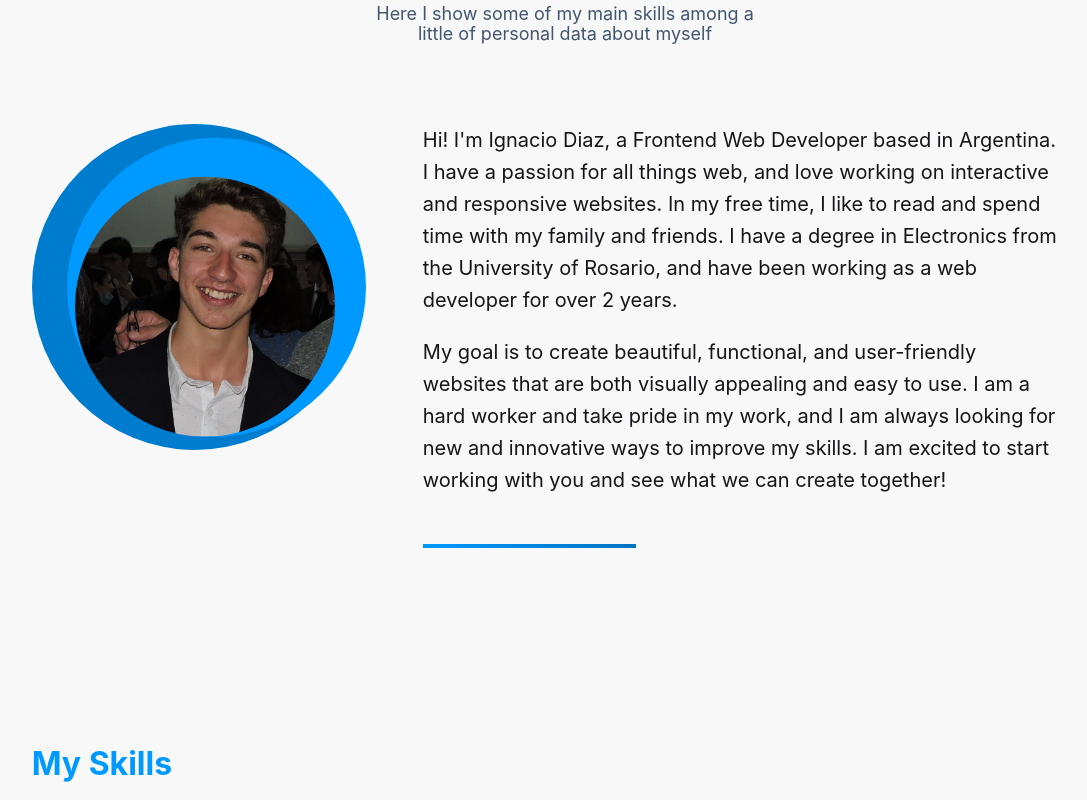
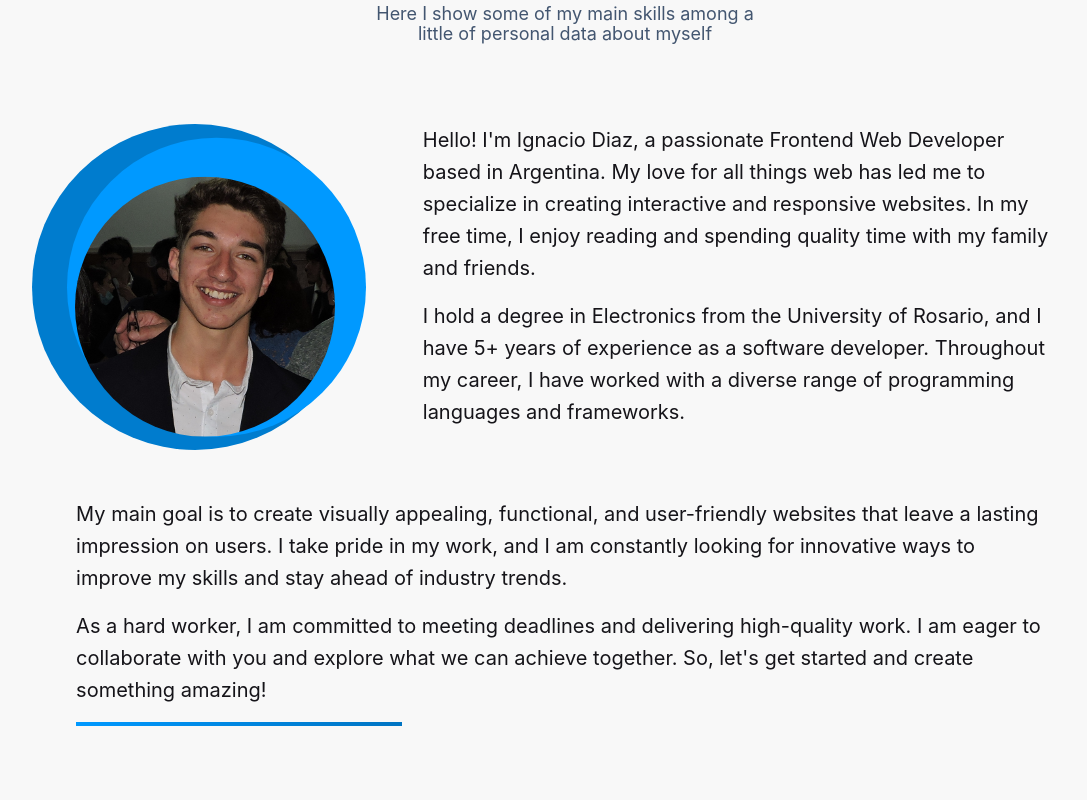
Before and after one commit to DiazIgnacio/portfolio-v2, a Next.js app: page / in a window 1280 px wide. Shown: the part 920-1720 px from the top of the page, without its empty margins (75-1162 px from the left). Built offline with nearby package versions, Linux system fonts and the light colour scheme; a web font is replaced by a local one.

Commit message:
feat: update about me text

```diff
--- a/src/components/About/index.tsx
+++ b/src/components/About/index.tsx
@@ -24,33 +24,50 @@ const About = (props: React.HTMLProps<HTMLDivElement>) => {
         </p>
       </div>
 
-      <div className="mt-20 flex flex-col items-center lg:flex-row lg:items-start lg:justify-between">
+      <div className="mt-20 flex flex-col flex-wrap items-center md:flex-row md:items-start md:justify-between">
         <div
-          className="relative w-3/4 text-center lg:w-1/3"
+          className="relative w-3/4 text-center md:w-1/3"
           data-aos="fade-right"
           data-aos-delay="400"
         >
           <Circles />
         </div>
         <div
-          className="mx-auto mt-12 w-11/12 text-base font-normal leading-8 text-black lg:mt-0 lg:w-3/5 lg:text-lg xl:text-xl"
+          className="mx-auto mt-12 w-11/12 space-y-4 text-base font-normal
+           leading-8 text-black md:mt-0 md:w-3/5 lg:text-lg xl:text-xl"
           data-aos="fade-left"
           data-aos-delay="400"
         >
           <p>
-            Hi! I'm Ignacio Diaz, a Frontend Web Developer based in Argentina. I
-            have a passion for all things web, and love working on interactive
-            and responsive websites. In my free time, I like to read and spend
-            time with my family and friends. I have a degree in Electronics from
-            the University of Rosario, and have been working as a web developer
-            for over 2 years.
+            Hello! I'm Ignacio Diaz, a passionate Frontend Web Developer based
+            in Argentina. My love for all things web has led me to specialize in
+            creating interactive and responsive websites. In my free time, I
+            enjoy reading and spending quality time with my family and friends.
           </p>
-          <p className="mt-5">
-            My goal is to create beautiful, functional, and user-friendly
-            websites that are both visually appealing and easy to use. I am a
-            hard worker and take pride in my work, and I am always looking for
-            new and innovative ways to improve my skills. I am excited to start
-            working with you and see what we can create together!
+          <p>
+            I hold a degree in Electronics from the University of Rosario, and I
+            have 5+ years of experience as a software developer. Throughout my
+            career, I have worked with a diverse range of programming languages
+            and frameworks.
+          </p>
+        </div>
+        <div
+          className="mx-auto mt-12 w-11/12 space-y-4 text-base font-normal
+           leading-8 text-black lg:text-lg xl:text-xl"
+          data-aos="fade-left"
+          data-aos-delay="600"
+        >
+          <p>
+            My main goal is to create visually appealing, functional, and
+            user-friendly websites that leave a lasting impression on users. I
+            take pride in my work, and I am constantly looking for innovative
+            ways to improve my skills and stay ahead of industry trends.
+          </p>
+          <p>
+            As a hard worker, I am committed to meeting deadlines and delivering
+            high-quality work. I am eager to collaborate with you and explore
+            what we can achieve together. So, let's get started and create
+            something amazing!
           </p>
           <Divider />
           <SocialIcons />
--- a/src/components/Hero/Navbar.tsx
+++ b/src/components/Hero/Navbar.tsx
@@ -3,8 +3,6 @@ import { useEffect, useState } from 'react'
 
 import { useTheme } from 'src/contexts/ThemeContext'
 import Logo from '../Logo'
-
-import styles from './Navbar.module.css'
 
 const Navbar = () => {
   const [isOpen, setIsOpen] = useState(false)
```
